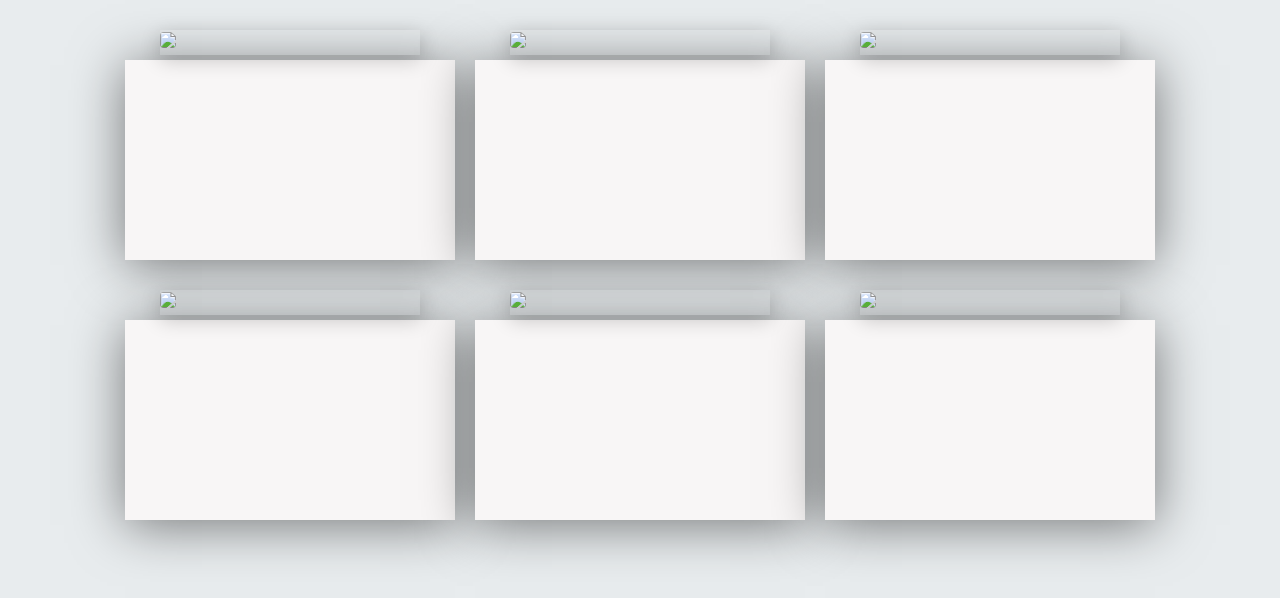
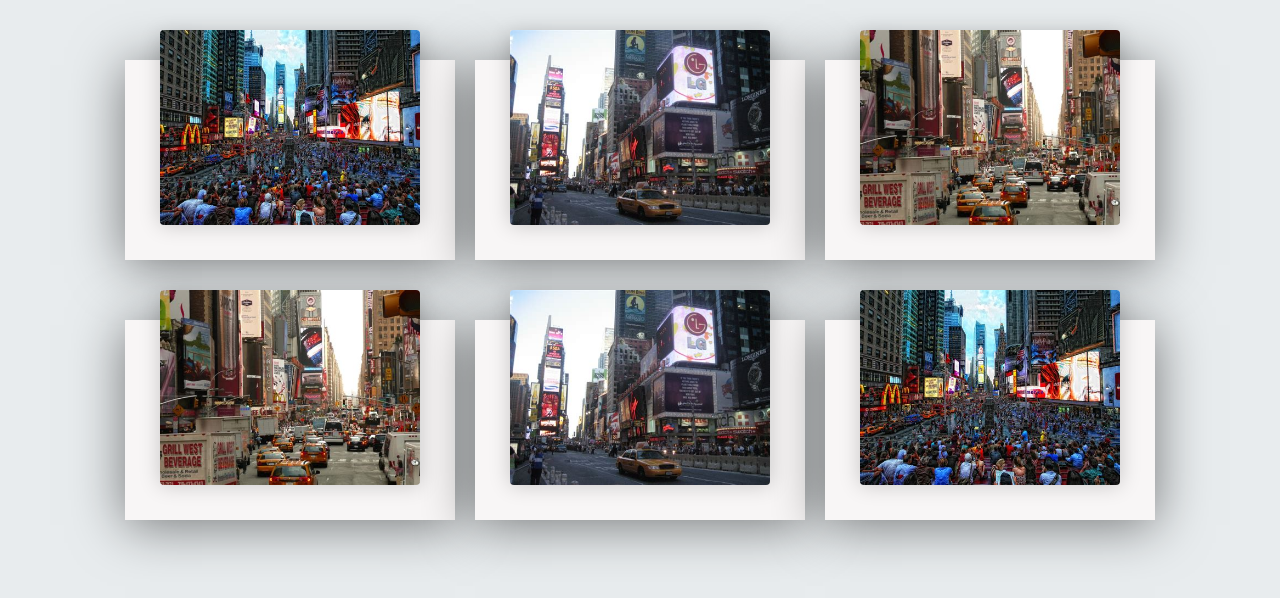
Before and after one commit to aVerbits/Responsive-Card-Hover-Effects, a plain HTML site: page index.html in a window 1280 px wide. Drawn offline with Linux system fonts and the light colour scheme; the site is published under a folder, as on GitHub Pages, so addresses that start at the root find nothing.

Commit message:
fix path to img

```diff
--- a/index.html
+++ b/index.html
@@ -12,7 +12,7 @@
 
         <div class="card">
             <div class="imgBx">
-                <img src="/img/11.jpeg">
+                <img src="img/11.jpeg">
             </div>
             <div class="content">
                 <h2>Card one</h2>
@@ -22,7 +22,7 @@
 
         <div class="card">
             <div class="imgBx">
-                <img src="/img/22.jpeg">
+                <img src="img/22.jpeg">
             </div>
             <div class="content">
                 <h2>Card two</h2>
@@ -32,7 +32,7 @@
 
         <div class="card">
             <div class="imgBx">
-                <img src="/img/33.jpeg">
+                <img src="img/33.jpeg">
             </div>
             <div class="content">
                 <h2>Card three</h2>
@@ -42,7 +42,7 @@
 
         <div class="card">
             <div class="imgBx">
-                <img src="/img/33.jpeg">
+                <img src="img/33.jpeg">
             </div>
             <div class="content">
                 <h2>Card one</h2>
@@ -52,7 +52,7 @@
 
         <div class="card">
             <div class="imgBx">
-                <img src="/img/22.jpeg">
+                <img src="img/22.jpeg">
             </div>
             <div class="content">
                 <h2>Card two</h2>
@@ -62,7 +62,7 @@
 
         <div class="card">
             <div class="imgBx">
-                <img src="/img/11.jpeg">
+                <img src="img/11.jpeg">
             </div>
             <div class="content">
                 <h2>Card three</h2>
@@ -72,7 +72,6 @@
 
 
     </div>
-<!-- </div> -->
 
 </body>
 </html>
--- a/style.css
+++ b/style.css
@@ -1,3 +1,4 @@
+
 @import url('https://fonts.googleapis.com/css2?family=Poppins:wght@300;400;500;600;700;800;900;&display=swap');
 
 * {
```
